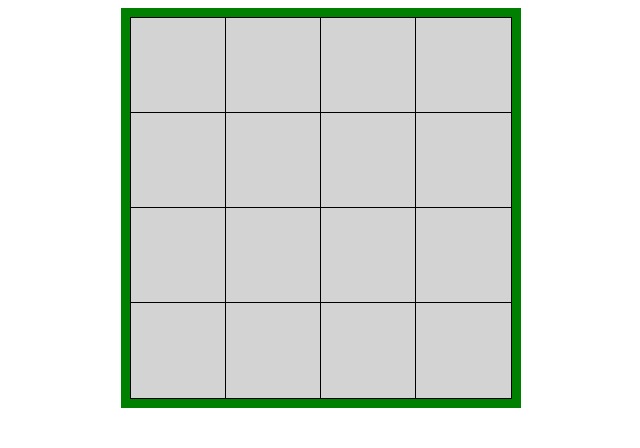
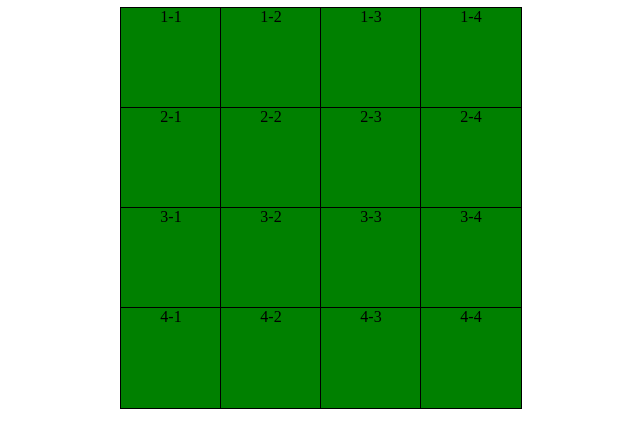
Before and after one commit to safiyc/reveal-the-image, a plain HTML site: page index.html in a window 1280 px wide. Shown: the whole page, without its empty margins (319-959 px from the left). Drawn offline with Linux system fonts and the light colour scheme.

Commit message:
Click on grid blocks to change background color and text content of blocks

```diff
--- a/css/style.css
+++ b/css/style.css
@@ -3,24 +3,28 @@
 }
 
 .grid-box {
-    background: green;
+    background: white;
     height: 400px;
     width: 400px;
     margin: 0 auto;
-    padding: 10px;
 }
 
 .rows {
     display: flex;
-    height: 25%;
-    /* vertical-align: middle; */
-    line-height: 100px;
     text-align: center;
 
 }
 
 .columns {
-    background: lightgray;
+    /* background-color: rgba(0, 255, 0, 1); */
+    background-color: green;
     outline: 1px solid black;
-    width: 25%;
 }
+
+.columns:hover {
+    background: black;
+}
+
+.columns:active {
+    background: red;
+}
--- a/index.html
+++ b/index.html
@@ -8,36 +8,7 @@
     </head>
     <body>
         <div class="wrapper">
-        </div>
-        <div class="grid-box">
-            <!-- <div class="rows">
-                <div class="columns">1</div>
-                <div class="columns">2</div>
-                <div class="columns">3</div>
-                <div class="columns">4</div>
-                <div class="columns">1</div>
-                <div class="columns">2</div>
-                <div class="columns">3</div>
-                <div class="columns">4</div>
-            </div>
-            <div class="rows">
-                <div class="columns">1</div>
-                <div class="columns">2</div>
-                <div class="columns">3</div>
-                <div class="columns">4</div>
-            </div>
-            <div class="rows">
-                <div class="columns">1</div>
-                <div class="columns">2</div>
-                <div class="columns">3</div>
-                <div class="columns">4</div>
-            </div>
-            <div class="rows">
-                <div class="columns">1</div>
-                <div class="columns">2</div>
-                <div class="columns">3</div>
-                <div class="columns">4</div>
-            </div> -->
+            <div class="grid-box"></div>
         </div>
         <script src="js/script.js"></script>
     </body>
--- a/js/script.js
+++ b/js/script.js
@@ -1,16 +1,57 @@
+// gridBox-> height is 400px, width is 400px
 const gridBox = document.querySelector(".grid-box");
+let columns;
+let row;
+let column;
 
+// 4x4
+for (let i = 1; i < 5; i++) {
+    row = document.createElement("div");
+    gridBox.appendChild(row);
+    row.classList.add("rows");
+    row.setAttribute("style", `height: ${400 / 4}px`);
+    row.setAttribute("id", i);
 
-for (let i = 0; i < 4; i++) {
-    const row = document.createElement("div");
-    row.classList.add("rows");
-    row.setAttribute("id", i);
-    gridBox.appendChild(row);
-
-    for (let j = 0; j < 4; j++) {
-        const column = document.createElement("div");
+    for (let j = 1; j < 5; j++) {
+        column = document.createElement("div");
+        row.appendChild(column);
         column.classList.add("columns");
-        column.setAttribute("id", j);
-        row.appendChild(column);
+        column.setAttribute("style", `width: ${400 / 4}px`);
+        column.setAttribute("id", `${i}-${j}`);
+        column.textContent = column.id;
+        // column.setAttribute("style", "background-color: green");
     }
 }
+
+columns = document.querySelectorAll(".columns");
+
+columns.forEach(function (column) {
+    column.addEventListener("click", function () {
+        if (column.textContent === column.id) {
+            column.style.backgroundColor = "yellow";
+            console.log("color ", column.style.backgroundColor = "yellow");
+            column.textContent = "hi";
+        } else if (column.textContent === "hi") {
+            column.textContent = "hi again";
+            column.style.backgroundColor = "blue";
+        }
+    });
+});
+
+// 16x16
+// for (let i = 1; i < 17; i++) {
+//     const row = document.createElement("div");
+//     row.classList.add("rows");
+//     row.setAttribute("style", `height: ${400/16}px`);
+//     row.setAttribute("id", i);
+//     gridBox.appendChild(row);
+
+//     for (let j = 1; j < 17; j++) {
+//         const column = document.createElement("div");
+//         column.classList.add("columns");
+//         column.setAttribute("style", `width: ${400/16}px`);
+//         column.setAttribute("id", `${i}-${j}`);
+//         column.textContent = `${i}-${j}`;
+//         row.appendChild(column);
+//     }
+// }
```
